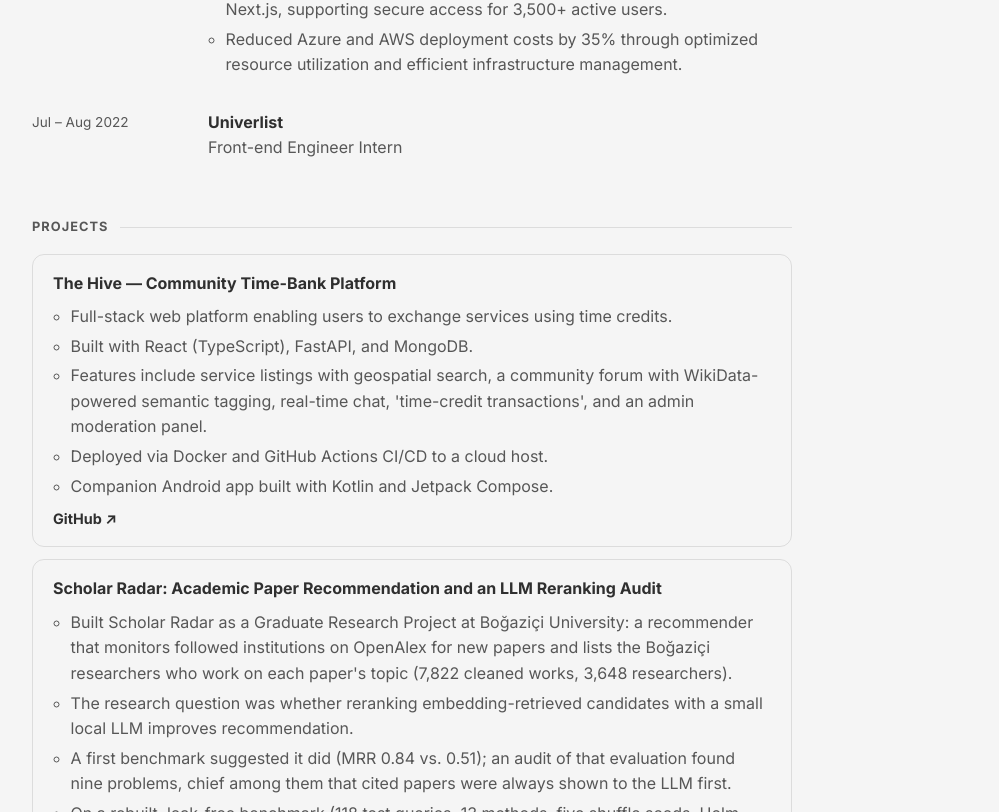
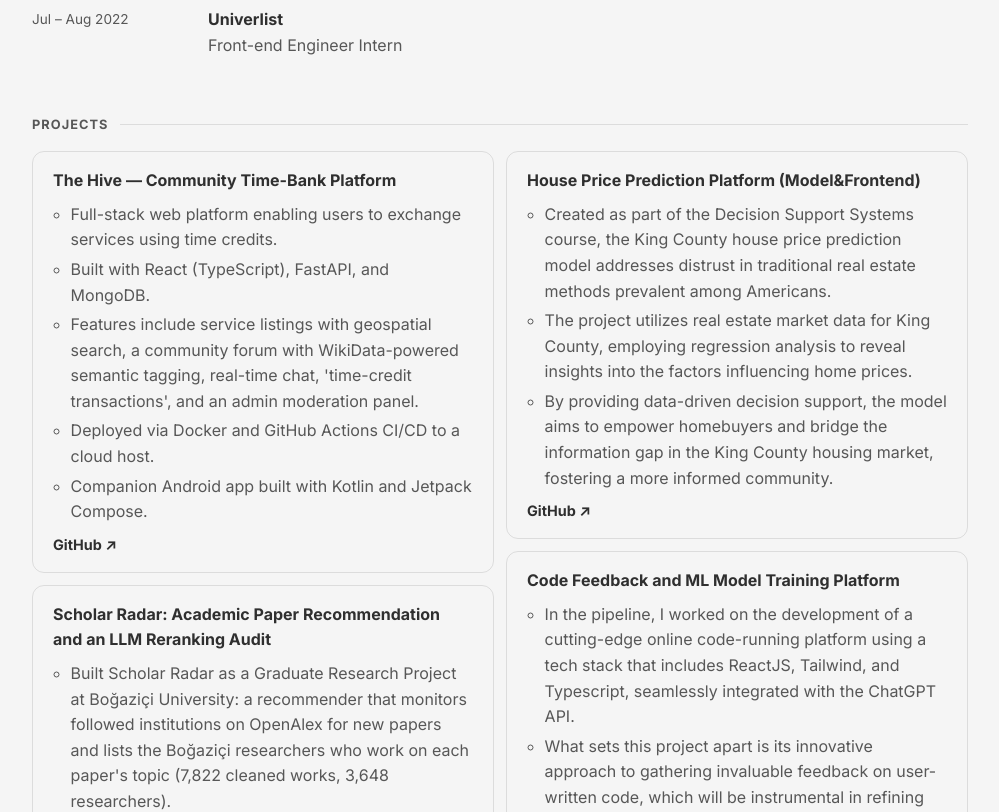
Before and after one commit to senaoz/senaoz.com, a Next.js app: page / in a window 1280 px wide. Shown: the part 1508-2320 px from the top of the page, without its empty margins (140-1139 px from the left). Built offline with nearby package versions, Linux system fonts and the light colour scheme; no server answers.

Commit message:
Center homepage and use two project columns

```diff
--- a/src/app/globals.css
+++ b/src/app/globals.css
@@ -130,10 +130,6 @@
   opacity: 0.7;
 }
 
-.home {
-  max-width: 760px;
-}
-
 .home h1,
 .home h2,
 .home h3,
@@ -159,6 +155,7 @@
 }
 
 .hero-bio {
+  max-width: 70ch;
   padding-top: var(--indentation-lg);
 }
 
@@ -270,6 +267,19 @@
   gap: var(--indentation-md);
 }
 
+@media (min-width: 860px) {
+  .project-list {
+    display: block;
+    columns: 2;
+    column-gap: var(--indentation-md);
+  }
+
+  .project-card {
+    break-inside: avoid;
+    margin-bottom: var(--indentation-md);
+  }
+}
+
 .project-card {
   padding: var(--indentation-lg) 20px;
   border: 1px solid var(--border-color);
```
